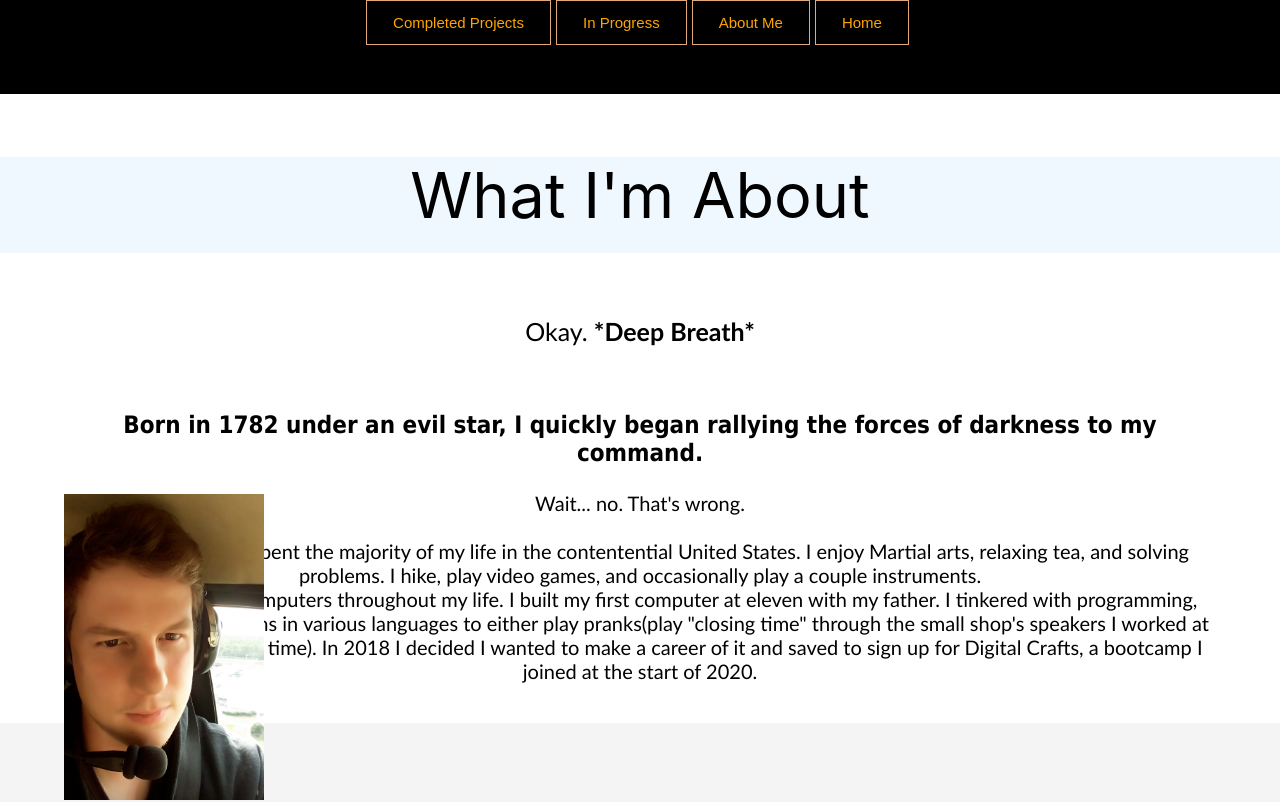
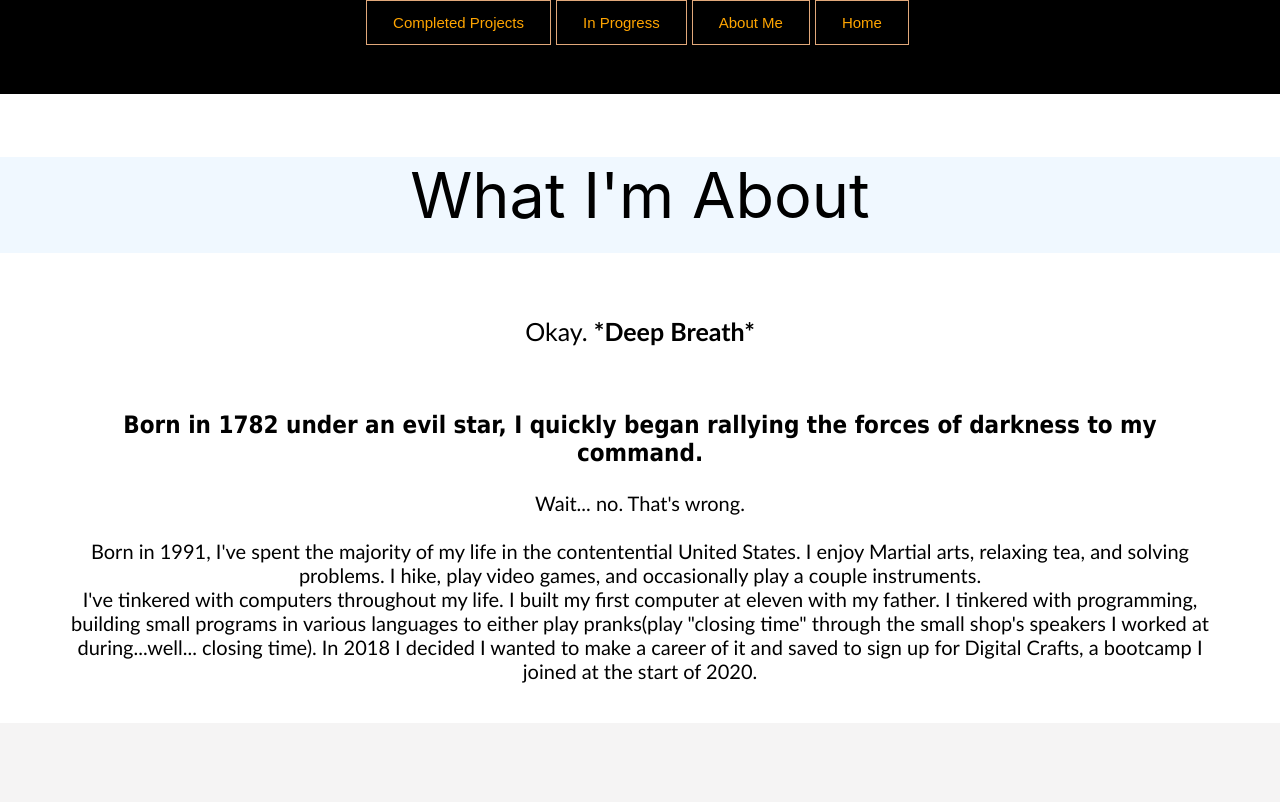
Before and after one commit to JoshuaBevers/personal-Website, a React (Create React App) app: page /about in a window 1280 px wide. Shown: the top 802 px of the page. Built offline with nearby package versions, Linux system fonts and the light colour scheme.

Commit message:
updated pic. Removed heashot.

```diff
--- a/src/components/about.jsx
+++ b/src/components/about.jsx
@@ -70,7 +70,6 @@ class about extends Component {
 
         <div className='socials'>
           <p>The Socials</p>
-          <img className='headshot' src={Headshot} alt=''></img>
           <a href='mailto: j.bevers404@gmail.com'>
             <img className='PicList' src={mailbox} alt=''></img>
           </a>
--- a/src/components/complete.jsx
+++ b/src/components/complete.jsx
@@ -3,6 +3,7 @@ import styled from 'styled-components';
 
 //img import
 import Placeholder from '../images/BH.png';
+import Drinkcast from "../images/drinkcast.png"
 
 const Title = styled.p`
   margin-top: 0px;
@@ -92,7 +93,7 @@ function Complete() {
     <Completed>
       <Title>Completed projects</Title>
       <DisplayBlack>
-        <img src={Placeholder} alt=''></img>
+        <img src={Drinkcast} alt=''></img>
         <ProjectTitle>DrinkCast</ProjectTitle>
         <ProjectText>
           A video confrencing website that allows users to create/join a room
```
Also changed, not shown: 2 other files (tests, documents, lock files or other folders).
